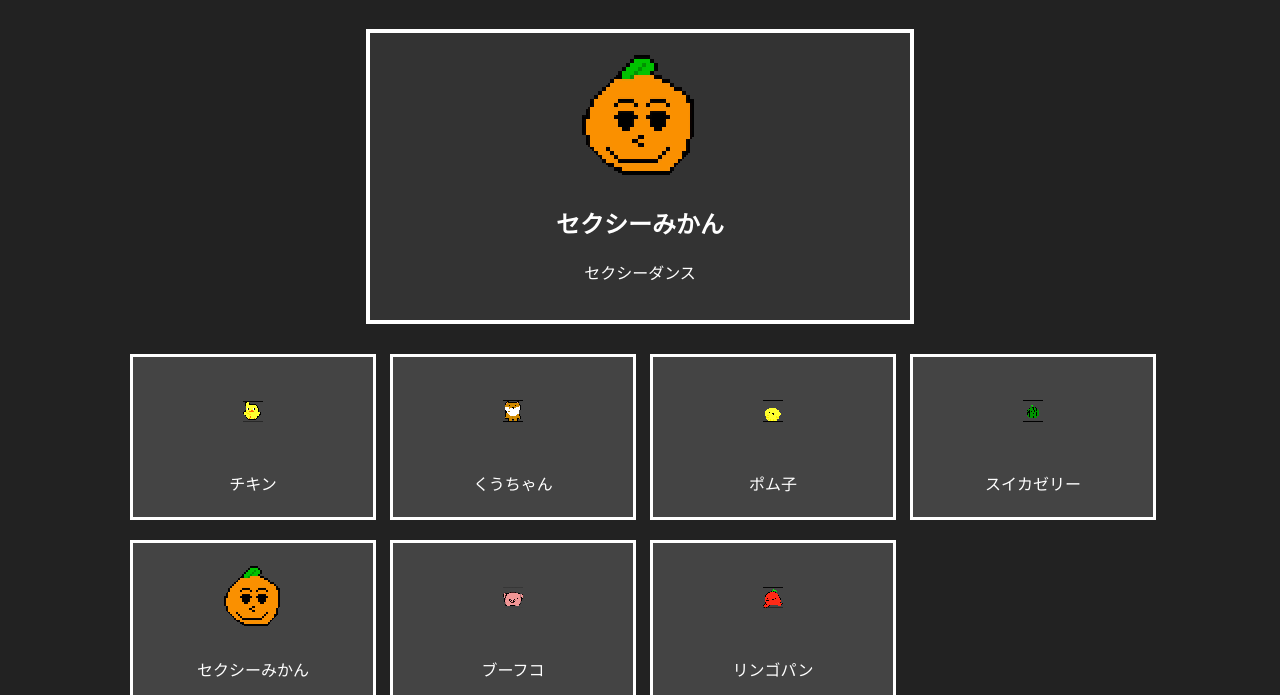
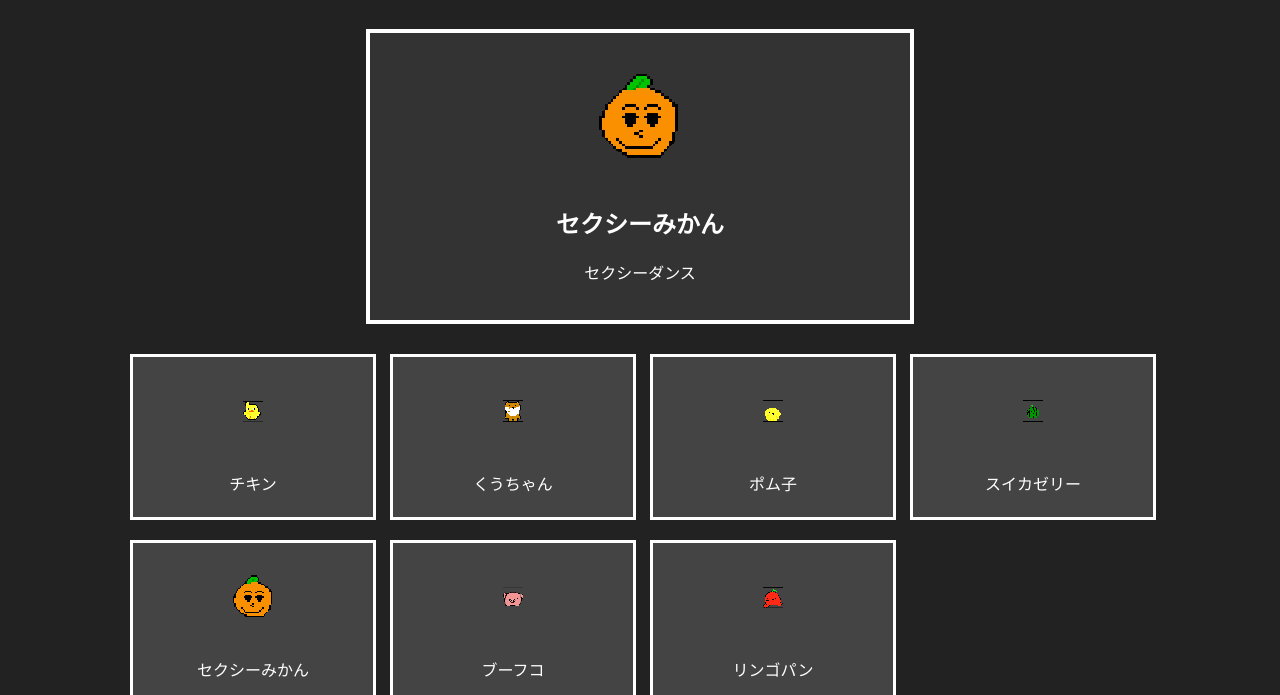
Before and after one commit to code5tomono11-wq/nui-chan, a website: page index.html in a window 1280 px wide. Both pictures are taken after a click on the element "セクシーみかん". Shown: the part 105-800 px from the top of the page. Drawn offline with nearby package versions, Linux system fonts and the light colour scheme; no server answers.

Commit message:
Update index.html

```diff
--- a/index.html
+++ b/index.html
@@ -50,6 +50,14 @@ h1{
     margin:0 auto 10px auto;
 
     image-rendering:pixelated;
+}
+
+img[src="images/mikan.png"]{
+    transform: scale(0.7);
+}
+
+#bigImage[src="images/mikan.png"]{
+    transform: scale(0.7);
 }
 
 .charButton{
```
